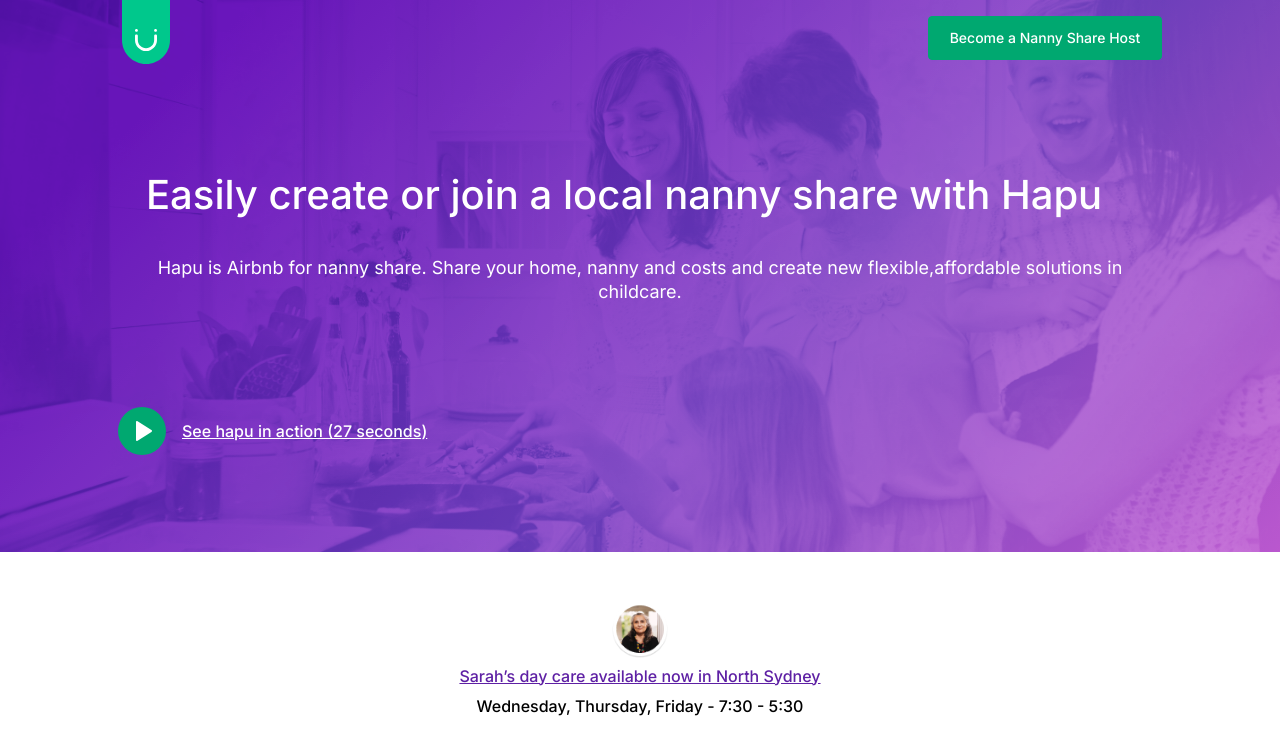
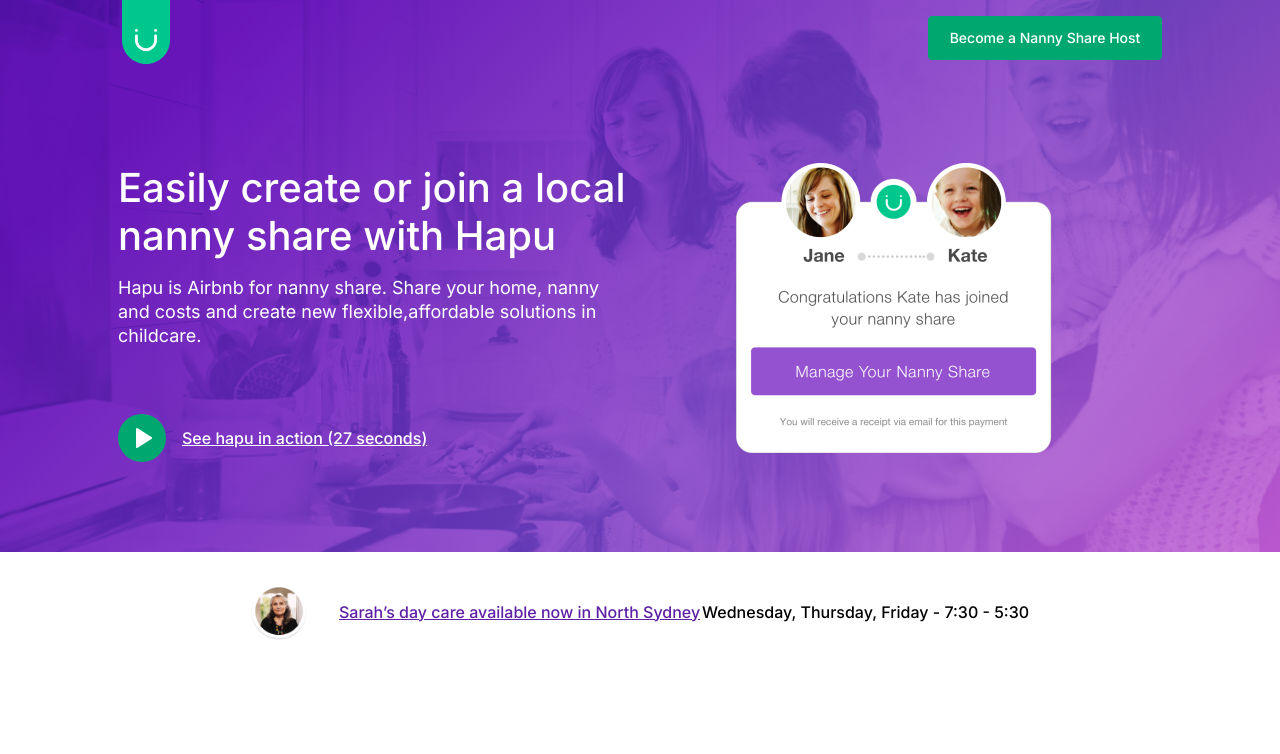
Before and after one commit to ren4ndev/react-challenge-jd, a React (Create React App) app: page / in a window 1280 px wide. Shown: the top 754 px of the page. Built offline with nearby package versions, Linux system fonts and the light colour scheme.

Commit message:
feat: finish hero desktop

```diff
--- a/src/components/Atoms/LinkText/index.jsx
+++ b/src/components/Atoms/LinkText/index.jsx
@@ -9,10 +9,11 @@
 export default function LinkText({
   children,
   margin,
+  marginDesk,
   fontColor,
 }) {
   return (
-    <Container margin={margin}>
+    <Container margin={margin} marginDesk={marginDesk}>
       <Typography
         type="link"
         fontColor={fontColor || colors.black}
@@ -32,10 +33,12 @@
     PropTypes.arrayOf(PropTypes.element),
   ]).isRequired,
   margin: PropTypes.string,
+  marginDesk: PropTypes.string,
   fontColor: PropTypes.string,
 };
 
 LinkText.defaultProps = {
   margin: null,
+  marginDesk: null,
   fontColor: null,
 };
--- a/src/components/Atoms/LinkText/styles.js
+++ b/src/components/Atoms/LinkText/styles.js
@@ -1,5 +1,10 @@
 import styled from 'styled-components';
+import { queries } from '../../../styles/variables';
 
 export const Container = styled.div`
   margin: ${({ margin }) => margin || 0};
+
+  @media screen and (min-width: ${queries.l}) {
+    margin: ${({ marginDesk, margin }) => marginDesk || margin};
+  }
 `;
--- a/src/components/Atoms/Typography/index.jsx
+++ b/src/components/Atoms/Typography/index.jsx
@@ -46,6 +46,6 @@
   fontFamily: 'Inter, sans-serif',
   fontWeight: '400',
   margin: null,
-  textAlign: 'left',
+  textAlign: null,
   textDecoration: null,
 };
--- a/src/components/Atoms/Typography/styles.js
+++ b/src/components/Atoms/Typography/styles.js
@@ -7,7 +7,7 @@
   font-weight: ${({ fontWeight }) => fontWeight};
   line-height: ${({ lineMobile }) => lineMobile};
   margin: ${({ margin }) => margin || 0};
-  text-align: ${({ textAlign }) => textAlign};
+  text-align: ${({ textAlign }) => textAlign || 'inherit'};
   text-decoration-line: ${({ textDecoration }) => textDecoration};
 
   @media screen and (min-width: 1024px) {
--- a/src/components/Molecules/ImageSet/styles.js
+++ b/src/components/Molecules/ImageSet/styles.js
@@ -18,7 +18,7 @@
 export const ImageMob = styled.div`
   background-image: ${({ gradient }) => gradient};
   grid-column: full-start/full-end;
-  grid-row: image-start/image-end;
+  grid-row: header-start/content-end;
   height: 100%;
   position: relative;
   z-index: -1;
--- a/src/components/Segments/Hero/index.jsx
+++ b/src/components/Segments/Hero/index.jsx
@@ -7,13 +7,16 @@
 import hero from '../../../assets/images/hero.webp';
 import heroMob from '../../../assets/images/hero-mob.webp';
 import avatar from '../../../assets/images/avatar.png';
+import heroAppDemo from '../../../assets/images/hero-app-demo.png';
 import PlayButton from '../../Atoms/PlayButton';
 import {
   HeroContainer,
   HeroGrid,
+  HeroContent,
   Title,
   Description,
   LinkWrapper,
+  ContentImage,
   Downbar,
 } from './styles';
 import { colors } from '../../../styles/variables';
@@ -36,12 +39,12 @@
           gradient="linear-gradient(314.72deg, #C86DD7 -1.5%, #7E49C3 39.43%, #5912AC 86.02%)"
           mix="overlay"
         />
+        <HeroContent>
           <Title>
             <Typography
               type="heading1"
               fontColor={colors.white}
               fontWeight="500"
-            textAlign="center"
             >
               {title}
             </Typography>
@@ -51,7 +54,6 @@
               type="body"
               fontColor={colors.white}
               fontWeight="400"
-            textAlign="center"
             >
               {desc}
             </Typography>
@@ -65,11 +67,18 @@
               {buttonText}
             </LinkText>
           </LinkWrapper>
+        </HeroContent>
+
+        <ContentImage>
+          <Image src={heroAppDemo} width="100%" />
+        </ContentImage>
+
         <Downbar>
           <Image src={avatar} height="56px" width="56px" />
           <LinkText
             fontColor={colors.secondary}
-            margin="6px 0"
+            margin="0"
+            marginDesk="0 2px 0 32px"
           >
             {linkDownbar}
           </LinkText>
--- a/src/components/Segments/Hero/styles.js
+++ b/src/components/Segments/Hero/styles.js
@@ -1,5 +1,6 @@
 import styled from 'styled-components';
 import { Grid } from '../../../styles/Grid';
+import { queries } from '../../../styles/variables';
 
 export const HeroContainer = styled.section`
   height: fit-content;
@@ -7,33 +8,83 @@
 `;
 
 export const HeroGrid = styled(Grid)`
-  grid-template-rows: [image-start header-start] 64px [header-end] 88px [title-start] auto [title-end desc-start] auto [desc-end] 66px [button-start] auto [button-end] 78px [image-end downbar-start] auto [downbar-end];
-  min-height: 756px;
+  grid-template-rows: [image-start header-start] 64px [header-end content-start] auto [content-end image-end downbar-start] auto [downbar-end];
   row-gap: 0;
+`;
+
+export const HeroContent = styled.div`
+  align-items: center;
+  align-self: center;
+  display: flex;
+  flex-direction: column;
+  grid-column: main-start/main-end;
+  grid-row: content-start/content-end;
+  height: 100%;
+  justify-content: center;
+  max-height: 100%;
+
+  @media screen and (min-width: ${queries.m}) {
+    align-items: flex-start;
+    grid-column: 2/8;
+  }
 `;
 
 export const Title = styled.div`
   align-items: center;
   display: flex;
-  grid-column: main-start/main-end;
-  grid-row: title-start/title-end;
-  height: 100%;
+  height: fit-content;
   max-height: 100%;
-  padding: 0 28px;
+  max-width: 420px;
+  padding: 88px 28px 8px;
+  text-align: center;
+
+  @media screen and (min-width: ${queries.m}) {
+    padding: 88px 0 8px;
+    text-align: left;
+  }
+
+  @media screen and (min-width: ${queries.l}) {
+    max-width: 584px;
+  }
 `;
 
 export const Description = styled.div`
   align-items: center;
   display: flex;
-  grid-column: main-start/main-end;
-  grid-row: desc-start/desc-end;
+  max-width: 420px;
+  padding: 8px 0 33px;
+  text-align: center;
+
+  @media screen and (min-width: ${queries.m}) {
+    text-align: left;
+  }
+
+  @media screen and (min-width: ${queries.l}) {
+    max-width: 584px;
+  }
 `;
 
 export const LinkWrapper = styled.a`
   align-items: center;
   display: flex;
-  grid-column: main-start/main-end;
-  grid-row: button-start/button-end;
+  padding: 33px 0 78px;
+`;
+
+export const ContentImage = styled.div`
+  align-self: center;
+  display: none;
+  grid-column: 9/13;
+  grid-row: content-start/content-end;
+  height: fit-content;
+  max-width: 316px;
+
+  @media screen and (min-width: ${queries.m}) {
+    display: flex;
+  }
+
+  @media screen and (min-width: ${queries.m}) {
+    grid-column: 9/13;
+  }
 `;
 
 export const Downbar = styled.div`
@@ -41,8 +92,11 @@
   display: flex;
   flex-direction: column;
   grid-column: main-start/main-end;
-  grid-row: douwnbar-start/douwnbar-end;
-  height: 216px;
+  grid-row: downbar-start/downbar-end;
   justify-content: center;
   padding: 32px;
+
+  @media screen and (min-width: ${queries.l}) {
+    flex-direction: row;
+  }
 `;
```
Also changed, not shown: src/assets/images/hero-app-demo.png (added). Lines whose indentation alone changed are shown as unchanged.
